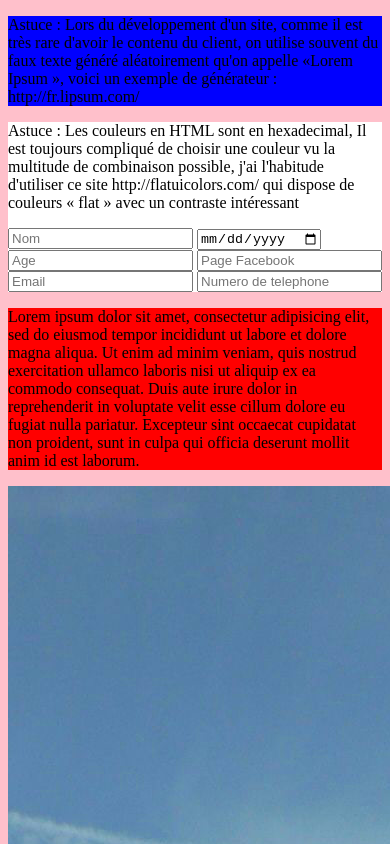
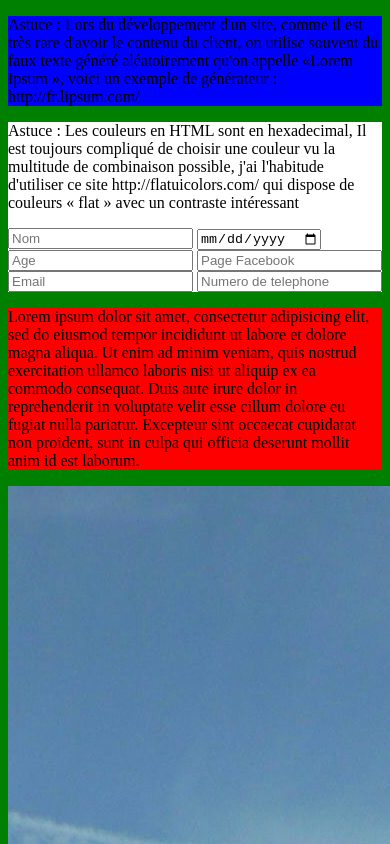
Before and after one commit to MaximeLeclet/hello-world, a plain HTML site: page index.html in a window 390 px wide. Shown: the top 844 px of the page. Drawn offline with Linux system fonts and the light colour scheme.

Commit message:
media queries

```diff
--- a/css/style.css
+++ b/css/style.css
@@ -1,3 +1,9 @@
+body{
+
+  background-color:  yellow;
+
+}
+
 #par1{
 
 background-color : blue;
@@ -20,7 +26,7 @@ background-color : red;
 
     body{
 
-      background-color : pink;
+      background-color : green;
 
     }
 
```
